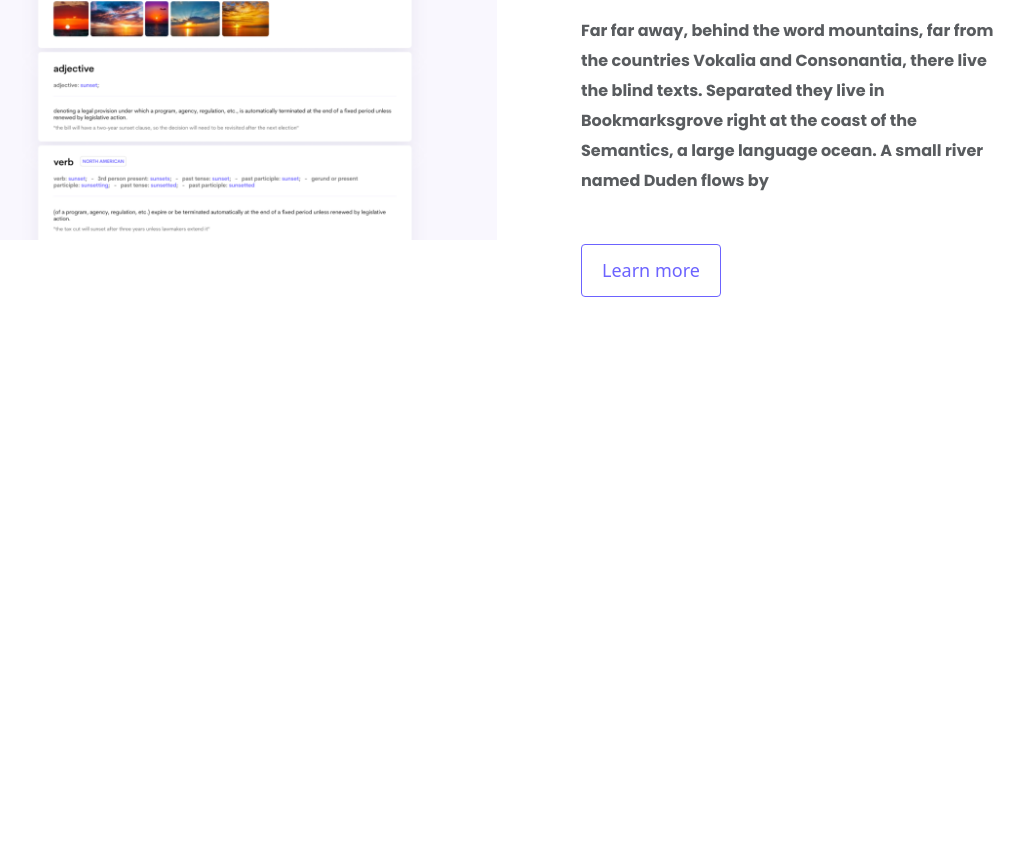
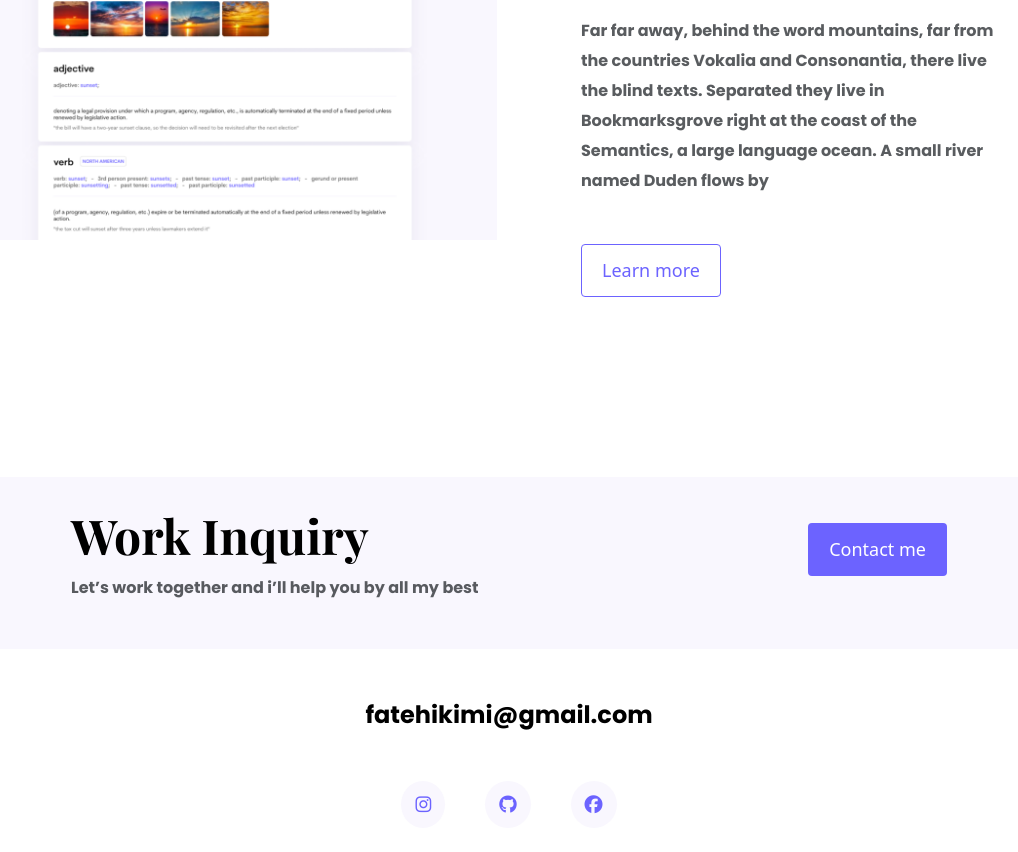
Before and after one commit to Kimiaparand/portfolio-project, a plain HTML site: page index.html in a window 1280 px wide. Shown: the part 2598-3450 px from the top of the page, without its empty margins (131-1149 px from the left). Before the commit the page ends 3015 px from the top, so only its background shows below. Drawn offline with nearby package versions, Linux system fonts and the light colour scheme; a web font is replaced by a local one.

Commit message:
Added footer

```diff
--- a/index.html
+++ b/index.html
@@ -119,6 +119,37 @@
           </div>
         </div>
       </div>
+      <footer>
+        <div
+          class="contact-box d-flex justify-content-between mb-5 d-none d-md-flex"
+        >
+          <div>
+            <h4>Work Inquiry</h4>
+            <p class="text-muted">
+              Let’s work together and i’ll help you by all my best
+            </p>
+          </div>
+          <div>
+            <a href="#" class="btn btn-branding mt-3">Contact me</a>
+          </div>
+        </div>
+        <div class="d-flex justify-content-center mb-5">
+          <a href="mailto:fatehikimi@gmail.com" class="email-link"
+            >fatehikimi@gmail.com</a
+          >
+        </div>
+        <div class="social-link d-flex justify-content-center">
+          <a href="https://www.instagram.com/">
+            <i class="fa-brands fa-instagram"></i>
+          </a>
+          <a href="https://github.com/">
+            <i class="fa-brands fa-github"></i>
+          </a>
+          <a href="https://www.facebook.com/">
+            <i class="fa-brands fa-facebook"></i>
+          </a>
+        </div>
+      </footer>
     </div>
   </body>
 </html>
--- a/src/styles.css
+++ b/src/styles.css
@@ -21,6 +21,9 @@ h1 {
 }
 h2 {
   font-size: 64px;
+}
+h4 {
+  font-size: 48px;
 }
 p {
   font-family: var(--default-font-family);
@@ -91,6 +94,41 @@ nav a:hover,
 nav li.active a {
   color: var(--branding-color);
 }
+footer .email-link {
+  text-decoration: none;
+  color: #000;
+  font-size: 24px;
+  font-family: var(--default-font-family);
+}
+footer .email-link:hover {
+  color: var(--branding-color);
+}
+
+footer {
+  margin: 60px 0;
+}
+footer .contact-box {
+  background-color: var(--secendary-color);
+  padding: 30px 120px;
+  border-radius: 10px;
+}
+footer.contact-box p {
+  margin: 0;
+}
+footer .social-link a {
+  margin: 0 20px;
+  color: var(--branding-color);
+  background-color: var(--secendary-color);
+  padding: 10px 14px;
+  font-size: 18px;
+  border-radius: 50%;
+  transition: all 100ms ease-in-out;
+}
+
+footer .social-link a:hover {
+  color: white;
+  background-color: var(--branding-color);
+}
 @media (max-width: 900px) {
   h1 {
     font-size: 44px;
@@ -98,6 +136,9 @@ nav li.active a {
   }
   h2 {
     font-size: 44px;
+  }
+  h4 {
+    font-size: 26px;
   }
   .hero {
     padding: 20px 80px;
```
